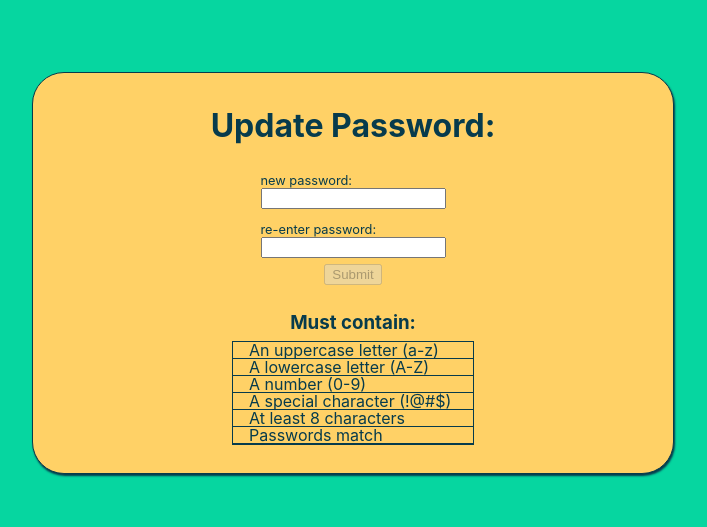
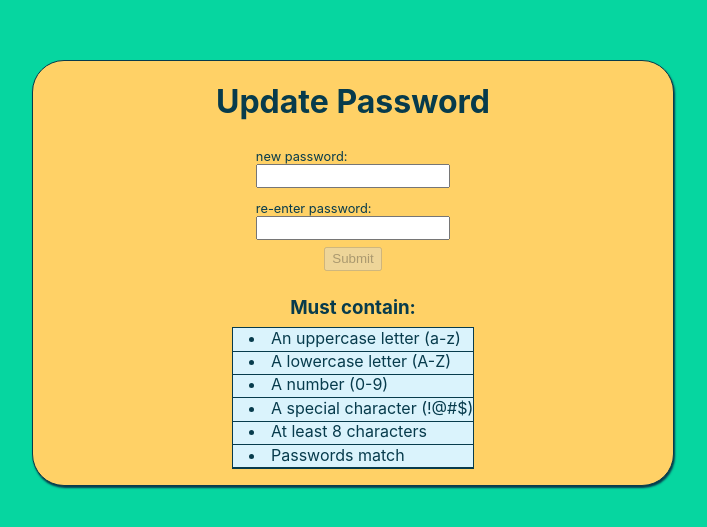
Before and after one commit to cooljasonmelton/password-checklist, a React (Create React App) app: page / in a window 1280 px wide. Shown: the part 127-654 px from the top of the page, without its empty margins (287-994 px from the left). Built offline with nearby package versions, Linux system fonts and the light colour scheme.

Commit message:
styled and added demo gif

```diff
--- a/src/App.js
+++ b/src/App.js
@@ -4,12 +4,12 @@ import React from 'react';
 import './App.css';
 
 //components
-import SetPasswordForm from './components/SetPasswordForm';
+import UpdatePasswordContainer from './components/UpdatePasswordContainer';
 
 const App = () => {
   return (
     <div className="App cfb">
-      <SetPasswordForm/>
+      <UpdatePasswordContainer/>
 
 
     </div>
--- a/src/components/MustContainItem.js
+++ b/src/components/MustContainItem.js
@@ -1,7 +1,7 @@
 import React from 'react';
 
 //styling
-import './SetPasswordForm.css';
+import './UpdatePasswordContainer.css';
 
 const MustContainItem = props => {
     const { data } = props
@@ -17,7 +17,7 @@ const MustContainItem = props => {
     return (
         <div className="MustContainItem">
             <div className="must-item">
-                <p className="must-text">{label}</p>
+                <li className="must-text">{label}</li>
                 <div className={setClass()}></div>
             </div>
         </div>
--- a/src/components/SetPasswordForm.css
+++ b/src/components/UpdatePasswordContainer.css
@@ -1,4 +1,4 @@
-.SetPasswordForm{
+.UpdatePasswordContainer{
     min-width: 50%;
     min-height: 50%;
     border-radius: 2em;
@@ -17,27 +17,30 @@
     width: 15em;
     height: 1em;
 
+    padding: 0.2em 0;
+
     border-bottom: 0.1em solid #073B4C;
+    background-color: #DAF3FC;
+
 }
 
 .must-text{
     position: absolute;
     z-index: 0;
 
-    top: 0.5em;
+    top: 0.6em;
     left: 1em;
 
     width: 100%;
     padding: 0;
     margin: 0;
     line-height: 0;
-
 }
 
 .must-line{
     position: absolute;
     z-index: 1;
-    top: 0.5em;
+    top: 0.6em;
 
     background-color: #EF476F;
 
@@ -53,7 +56,6 @@
     width: 100%;
 }
 
-
 label{
     padding: 0.5em;
     font-size: 0.8em;
@@ -63,3 +65,8 @@ h3{
     padding-top: 1em;
     line-height: 0;
 }
+
+input{
+    padding: 0.2em 0.5em;
+
+}
--- a/src/components/SetPasswordForm.js
+++ b/src/components/UpdatePasswordContainer.js
@@ -1,10 +1,10 @@
 import React, { useState } from 'react';
 
 //styling
-import './SetPasswordForm.css';
+import './UpdatePasswordContainer.css';
 import MustContainItem from './MustContainItem';
 
-const SetPasswordForm = () => {
+const UpdatePasswordContainer = () => {
   // form inputs
   const [passwordOne, setPasswordOne] = useState("")
   const [passwordTwo, setPasswordTwo] = useState("")
@@ -61,8 +61,8 @@ const SetPasswordForm = () => {
   }
 
   return (
-    <div className="SetPasswordForm cfb">
-        <h1> Update Password: </h1>
+    <div className="UpdatePasswordContainer cfb">
+        <h1> Update Password</h1>
 
       {/* update password form */}
         <form className="password-form cfb">
@@ -103,4 +103,4 @@ const SetPasswordForm = () => {
   );
 }
 
-export default SetPasswordForm;
+export default UpdatePasswordContainer;
```
Also changed, not shown: password-checklist.gif (added).
